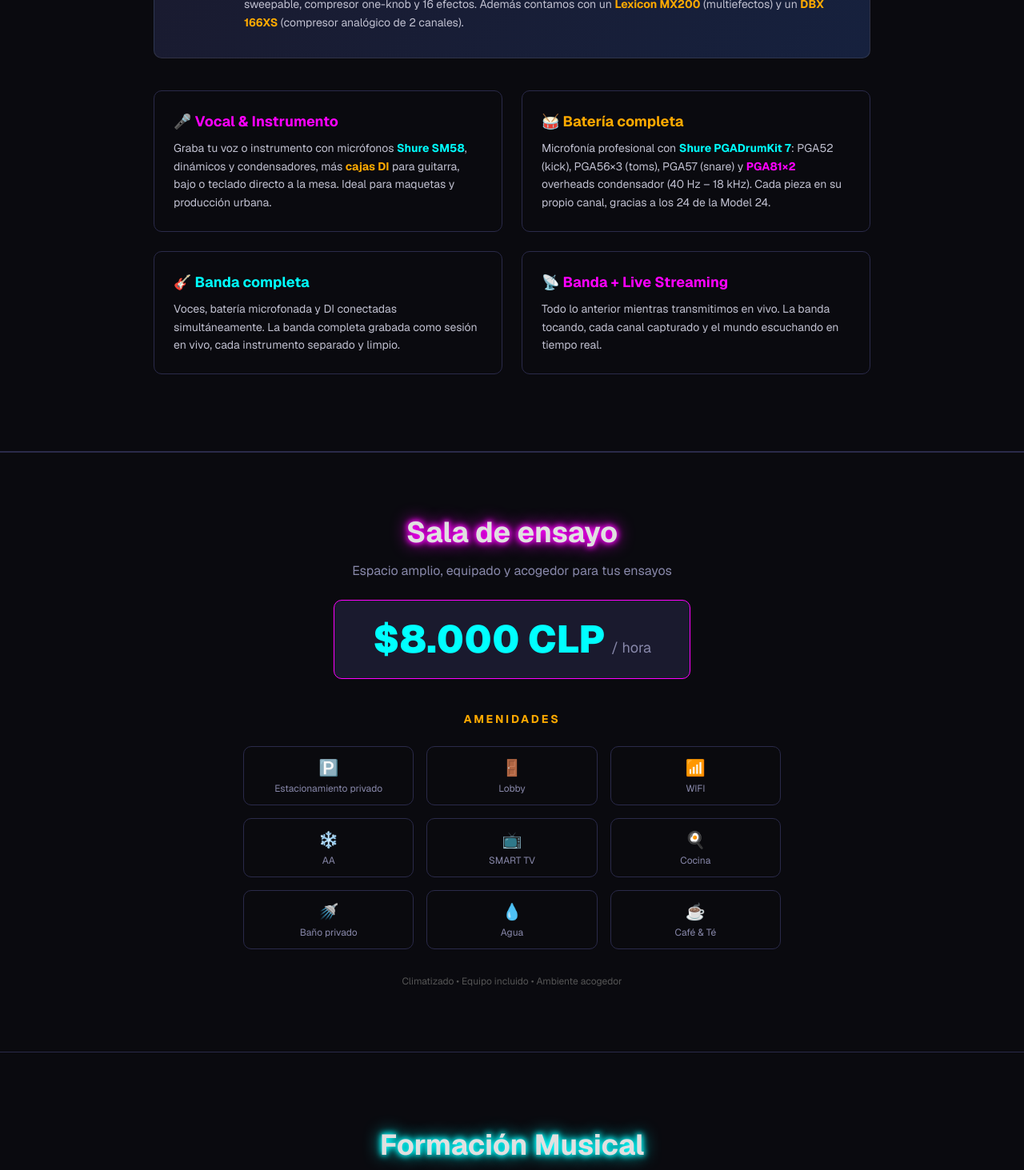
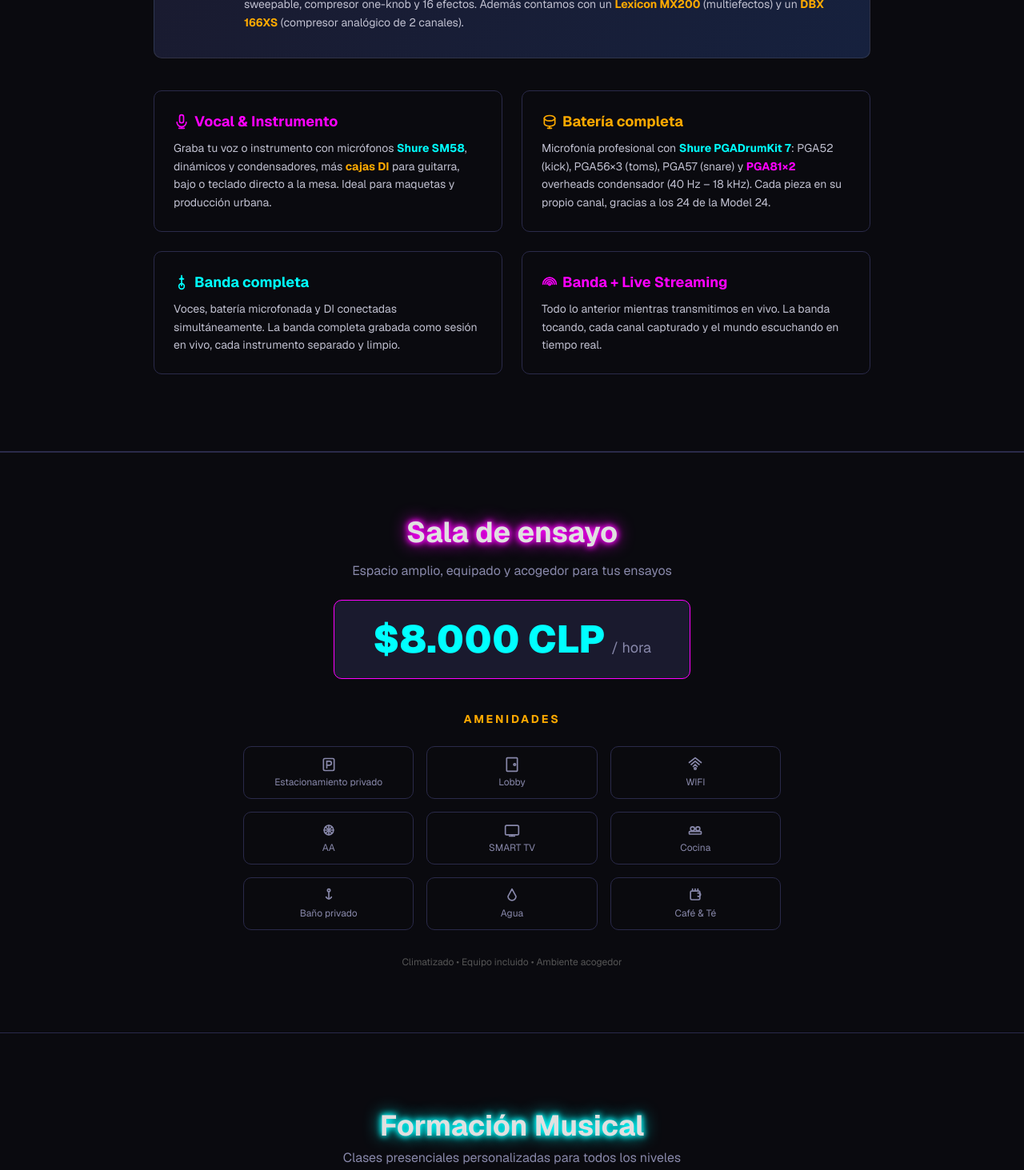
Before and after one commit to superdandi/vizcoso, a Next.js app: page /vizcoso/ in a window 1280 px wide. Shown: the part 1880-3343 px from the top of the page at 80% size. Built offline with nearby package versions, Linux system fonts and the light colour scheme.

Commit message:
reemplazo de 15 emojis por SVGs en Equipamiento, SalaEnsayo y Contacto

```diff
--- a/src/components/Contacto.tsx
+++ b/src/components/Contacto.tsx
@@ -28,11 +28,18 @@ export default function Contacto() {
           <h3 className="mb-4 text-lg font-bold text-[#00ffff]">
             O contáctame directamente
           </h3>
-          <p className="mb-2 text-sm text-[#c0c0d0]">
-            📍 Talca, Región del Maule, Chile
+          <p className="mb-2 flex items-center justify-center gap-2 text-sm text-[#c0c0d0]">
+            <svg className="h-4 w-4 text-[#00ffff]" viewBox="0 0 24 24" fill="none" stroke="currentColor" strokeWidth="2" strokeLinecap="round" strokeLinejoin="round">
+              <path d="M12 2a8 8 0 0 0-8 8c0 5 8 12 8 12s8-7 8-12a8 8 0 0 0-8-8z" />
+              <circle cx="12" cy="10" r="3" />
+            </svg>
+            Talca, Región del Maule, Chile
           </p>
-          <p className="text-sm text-[#c0c0d0]">
-            ✉️{" "}
+          <p className="flex items-center justify-center gap-2 text-sm text-[#c0c0d0]">
+            <svg className="h-4 w-4 text-[#ff00ff]" viewBox="0 0 24 24" fill="none" stroke="currentColor" strokeWidth="2" strokeLinecap="round" strokeLinejoin="round">
+              <rect x="2" y="4" width="20" height="16" rx="2" />
+              <path d="M22 7l-10 7L2 7" />
+            </svg>
             <a
               href="mailto:vizcosoe@gmail.com"
             className="text-[#ff00ff] transition-colors hover:text-[#00ffff]"
--- a/src/components/Equipamiento.tsx
+++ b/src/components/Equipamiento.tsx
@@ -40,7 +40,15 @@ export default function Equipamiento() {
 
         <div className="grid gap-6 sm:grid-cols-2">
           <div className="rounded-lg border border-[#2a2a4a] bg-[#0a0a0f] p-6 transition-all hover:border-[#ff00ff]/50">
-            <h4 className="mb-2 text-lg font-bold text-[#ff00ff]">🎤 Vocal &amp; Instrumento</h4>
+            <h4 className="mb-2 flex items-center gap-1.5 text-lg font-bold text-[#ff00ff]">
+              <svg className="h-5 w-5" viewBox="0 0 24 24" fill="none" stroke="currentColor" strokeWidth="2" strokeLinecap="round" strokeLinejoin="round">
+                <rect x="9" y="2" width="6" height="12" rx="3" />
+                <path d="M5 13a7 7 0 0 0 14 0" />
+                <line x1="12" y1="20" x2="12" y2="22" />
+                <line x1="8" y1="22" x2="16" y2="22" />
+              </svg>
+              Vocal &amp; Instrumento
+            </h4>
             <p className="text-sm leading-relaxed text-[#c0c0d0]">
               Graba tu voz o instrumento con micrófonos <strong className="text-[#00ffff]">Shure SM58</strong>,
               dinámicos y condensadores, más <strong className="text-[#ffaa00]">cajas DI</strong> para guitarra,
@@ -49,7 +57,15 @@ export default function Equipamiento() {
           </div>
 
           <div className="rounded-lg border border-[#2a2a4a] bg-[#0a0a0f] p-6 transition-all hover:border-[#ff00ff]/50">
-            <h4 className="mb-2 text-lg font-bold text-[#ffaa00]">🥁 Batería completa</h4>
+            <h4 className="mb-2 flex items-center gap-1.5 text-lg font-bold text-[#ffaa00]">
+              <svg className="h-5 w-5" viewBox="0 0 24 24" fill="none" stroke="currentColor" strokeWidth="2" strokeLinecap="round" strokeLinejoin="round">
+                <ellipse cx="12" cy="7" rx="8" ry="4" />
+                <path d="M4 7v8c0 2.2 3.6 4 8 4s8-1.8 8-4V7" />
+                <line x1="12" y1="19" x2="12" y2="22" />
+                <line x1="9" y1="22" x2="15" y2="22" />
+              </svg>
+              Batería completa
+            </h4>
             <p className="text-sm leading-relaxed text-[#c0c0d0]">
               Microfonía profesional con <strong className="text-[#00ffff]">Shure PGADrumKit 7</strong>:{" "}
               PGA52 (kick), PGA56×3 (toms), PGA57 (snare) y{" "}
@@ -59,7 +75,15 @@ export default function Equipamiento() {
           </div>
 
           <div className="rounded-lg border border-[#2a2a4a] bg-[#0a0a0f] p-6 transition-all hover:border-[#ff00ff]/50">
-            <h4 className="mb-2 text-lg font-bold text-[#00ffff]">🎸 Banda completa</h4>
+            <h4 className="mb-2 flex items-center gap-1.5 text-lg font-bold text-[#00ffff]">
+              <svg className="h-5 w-5" viewBox="0 0 24 24" fill="none" stroke="currentColor" strokeWidth="2" strokeLinecap="round" strokeLinejoin="round">
+                <path d="M12 2v15" />
+                <ellipse cx="12" cy="18" rx="4" ry="4" />
+                <line x1="9" y1="7" x2="15" y2="7" />
+                <circle cx="12" cy="6" r="1" />
+              </svg>
+              Banda completa
+            </h4>
             <p className="text-sm leading-relaxed text-[#c0c0d0]">
               Voces, batería microfonada y DI conectadas simultáneamente. La banda completa
               grabada como sesión en vivo, cada instrumento separado y limpio.
@@ -67,7 +91,15 @@ export default function Equipamiento() {
           </div>
 
           <div className="rounded-lg border border-[#2a2a4a] bg-[#0a0a0f] p-6 transition-all hover:border-[#ff00ff]/50">
-            <h4 className="mb-2 text-lg font-bold text-[#ff00ff]">📡 Banda + Live Streaming</h4>
+            <h4 className="mb-2 flex items-center gap-1.5 text-lg font-bold text-[#ff00ff]">
+              <svg className="h-5 w-5" viewBox="0 0 24 24" fill="none" stroke="currentColor" strokeWidth="2" strokeLinecap="round" strokeLinejoin="round">
+                <path d="M2 15a10 10 0 0 1 20 0" />
+                <path d="M5 15a7 7 0 0 1 14 0" />
+                <path d="M8 15a4 4 0 0 1 8 0" />
+                <circle cx="12" cy="15" r="1.5" />
+              </svg>
+              Banda + Live Streaming
+            </h4>
             <p className="text-sm leading-relaxed text-[#c0c0d0]">
               Todo lo anterior mientras transmitimos en vivo. La banda tocando, cada canal
               capturado y el mundo escuchando en tiempo real.
--- a/src/components/SalaEnsayo.tsx
+++ b/src/components/SalaEnsayo.tsx
@@ -1,15 +1,77 @@
 import { salaEnsayo } from "@/data/services";
 
+const ParkingIcon = () => (
+  <svg className="h-5 w-5" viewBox="0 0 24 24" fill="none" stroke="currentColor" strokeWidth="2" strokeLinecap="round" strokeLinejoin="round">
+    <rect x="4" y="3" width="16" height="18" rx="2" />
+    <path d="M9 7v10" />
+    <path d="M9 7h4a3 3 0 0 1 0 6H9" />
+  </svg>
+);
+const DoorIcon = () => (
+  <svg className="h-5 w-5" viewBox="0 0 24 24" fill="none" stroke="currentColor" strokeWidth="2" strokeLinecap="round" strokeLinejoin="round">
+    <rect x="4" y="2" width="16" height="20" rx="1" />
+    <circle cx="16" cy="12" r="1.5" />
+  </svg>
+);
+const WifiIcon = () => (
+  <svg className="h-5 w-5" viewBox="0 0 24 24" fill="none" stroke="currentColor" strokeWidth="2" strokeLinecap="round" strokeLinejoin="round">
+    <path d="M3 9l9-7 9 7" />
+    <path d="M6 12l6-5 6 5" />
+    <path d="M9 15l3-3 3 3" />
+    <circle cx="12" cy="18" r="1.5" />
+  </svg>
+);
+const AcIcon = () => (
+  <svg className="h-5 w-5" viewBox="0 0 24 24" fill="none" stroke="currentColor" strokeWidth="2" strokeLinecap="round" strokeLinejoin="round">
+    <circle cx="12" cy="12" r="7" />
+    <path d="M12 5v14M5 12h14" />
+    <path d="M7.5 7.5l9 9M16.5 7.5l-9 9" />
+  </svg>
+);
+const TvIcon = () => (
+  <svg className="h-5 w-5" viewBox="0 0 24 24" fill="none" stroke="currentColor" strokeWidth="2" strokeLinecap="round" strokeLinejoin="round">
+    <rect x="2" y="5" width="20" height="14" rx="2" />
+    <line x1="8" y1="21" x2="16" y2="21" />
+    <line x1="12" y1="19" x2="12" y2="21" />
+  </svg>
+);
+const KitchenIcon = () => (
+  <svg className="h-5 w-5" viewBox="0 0 24 24" fill="none" stroke="currentColor" strokeWidth="2" strokeLinecap="round" strokeLinejoin="round">
+    <rect x="3" y="14" width="18" height="4" rx="1" />
+    <circle cx="8" cy="10" r="3" />
+    <circle cx="16" cy="10" r="3" />
+  </svg>
+);
+const BathIcon = () => (
+  <svg className="h-5 w-5" viewBox="0 0 24 24" fill="none" stroke="currentColor" strokeWidth="2" strokeLinecap="round" strokeLinejoin="round">
+    <circle cx="12" cy="4" r="2" />
+    <line x1="12" y1="6" x2="12" y2="16" />
+    <path d="M8 14q4 6 8 0" />
+  </svg>
+);
+const WaterIcon = () => (
+  <svg className="h-5 w-5" viewBox="0 0 24 24" fill="none" stroke="currentColor" strokeWidth="2" strokeLinecap="round" strokeLinejoin="round">
+    <path d="M12 2l6 11a6 6 0 1 1-12 0z" />
+  </svg>
+);
+const CoffeeIcon = () => (
+  <svg className="h-5 w-5" viewBox="0 0 24 24" fill="none" stroke="currentColor" strokeWidth="2" strokeLinecap="round" strokeLinejoin="round">
+    <rect x="5" y="5" width="14" height="13" rx="2" />
+    <path d="M16 8h1.5a2.5 2.5 0 0 1 0 5H16" />
+    <path d="M8 2v2M12 2v2M16 2v2" />
+  </svg>
+);
+
 const amenities = [
-  { icon: "🅿️", label: "Estacionamiento privado" },
-  { icon: "🚪", label: "Lobby" },
-  { icon: "📶", label: "WIFI" },
-  { icon: "❄️", label: "AA" },
-  { icon: "📺", label: "SMART TV" },
-  { icon: "🍳", label: "Cocina" },
-  { icon: "🚿", label: "Baño privado" },
-  { icon: "💧", label: "Agua" },
-  { icon: "☕", label: "Café & Té" },
+  { icon: <ParkingIcon />, label: "Estacionamiento privado" },
+  { icon: <DoorIcon />, label: "Lobby" },
+  { icon: <WifiIcon />, label: "WIFI" },
+  { icon: <AcIcon />, label: "AA" },
+  { icon: <TvIcon />, label: "SMART TV" },
+  { icon: <KitchenIcon />, label: "Cocina" },
+  { icon: <BathIcon />, label: "Baño privado" },
+  { icon: <WaterIcon />, label: "Agua" },
+  { icon: <CoffeeIcon />, label: "Café & Té" },
 ];
 
 export default function SalaEnsayo() {
@@ -41,7 +103,7 @@ export default function SalaEnsayo() {
                 key={a.label}
                 className="flex flex-col items-center gap-1 rounded-lg border border-[#2a2a4a] bg-[#0a0a0f]/50 px-2 py-3 transition-colors hover:border-[#ff00ff]/50"
               >
-                <span className="text-xl">{a.icon}</span>
+                <span className="flex items-center justify-center text-[#8888aa]">{a.icon}</span>
                 <span className="text-xs text-[#8888aa]">{a.label}</span>
               </div>
             ))}
```
